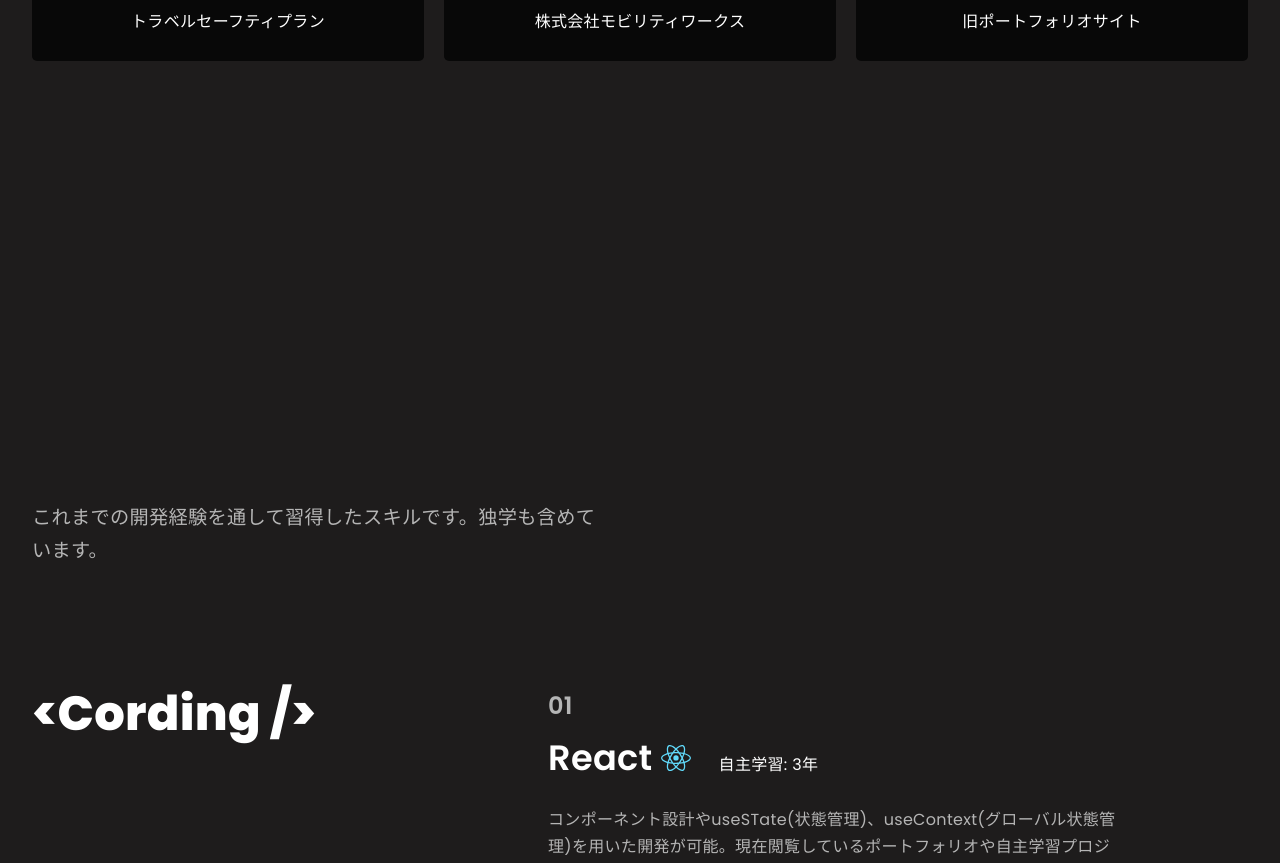
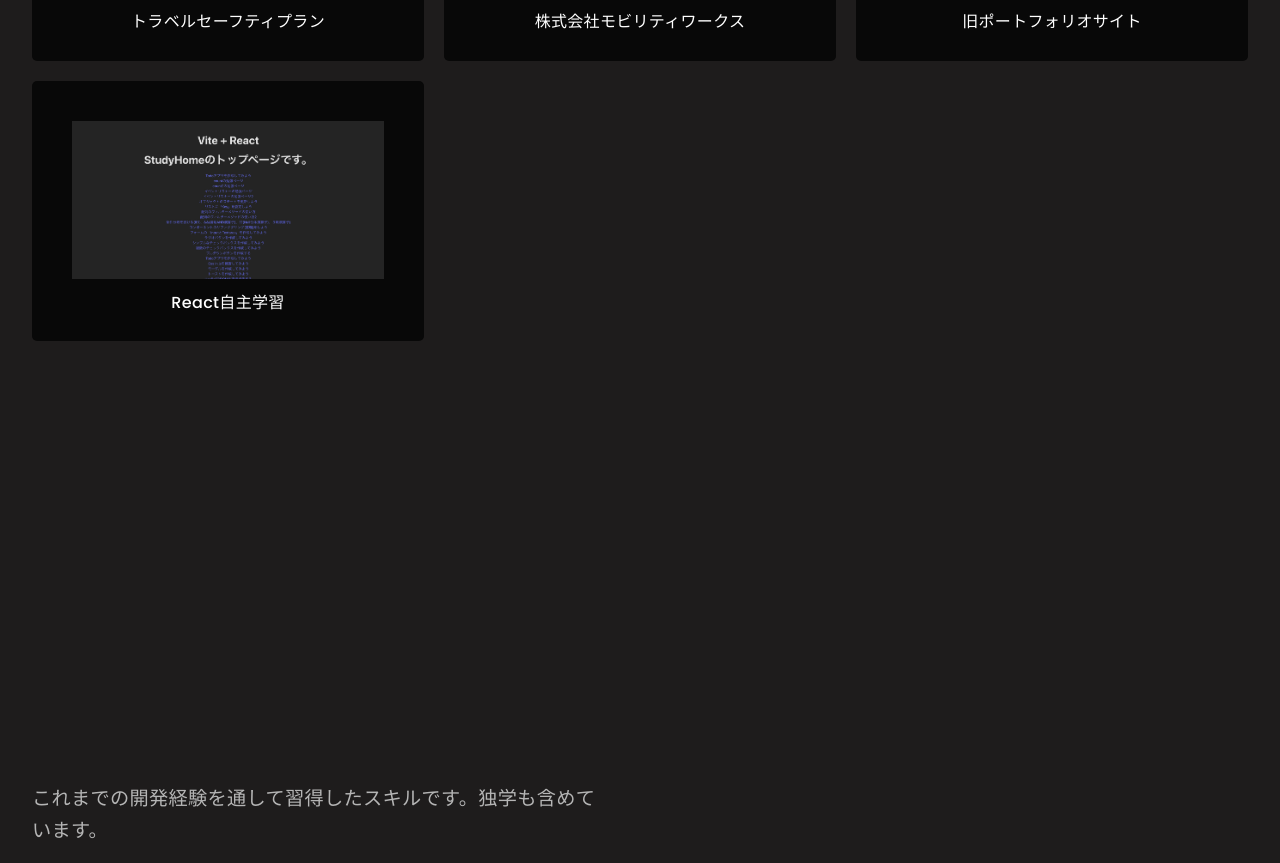
Before and after one commit to terahashi/react-portrorio2025, a React (Vite) app: page / in a window 1280 px wide. Shown: the part 2459-3322 px from the top of the page. Built offline with nearby package versions, Linux system fonts and the light colour scheme; no server answers.

Commit message:
worksData.jsに追加 作品追加

```diff
--- a/src/data/worksData.js
+++ b/src/data/worksData.js
@@ -247,6 +247,52 @@
     visitsite: 'VISIT WEBSITE',
     url: 'https://taksplant.main.jp/portfolio-wp/',
   },
+
+  {
+    id: 7,
+    title: 'React自主学習',
+    image: '/images/site_thumbnail/site-thumbnail-07.jpg',
+    sitethumbnail: '/images/site_thumbnail/site-thumbnail-07.jpg',
+    hoverthumbnail: '/images/site_thumbnail/hover_thumbnail07.jpg',
+    desctription: `
+    ■ 概要
+    ・Reactの基礎学習を目的として作成した学習用サイトです。
+    ・useStateやuseRefなどのReact Hooksを用いた状態管理や、イベント処理、フォーム制御、コンポーネント設計を実践的に学習しました。
+
+    ■ 使用技術
+    ・React
+    ・JavaScript
+    ・Git / GitHub
+    ・CSSInJS
+
+    ■ 学習期間
+     約6ヶ月
+
+    ■ 学習内容
+    ・カウントアプリによる状態管理(useState)
+    ・Todoアプリの作成
+    ・フォーム入力(Textarea / Radio / Select / Checkbox)
+    ・リスト表示とfilterを用いた絞り込み処理
+    ・条件分岐レンダリング
+    ・CSS-in-JSによるスタイリング
+    ・ModalやToastコンポーネントの実装
+    ・useRefを用いたDOM操作
+    ・React Routerによる画面遷移
+
+    ■ 工夫した点
+    ・機能ごとにコンポーネントを分割し、再利用性を意識した設計を行いました。
+    ・各機能を「自分で確認しながらReactの仕組みを理解することを意識しました。」
+
+    ■ 苦労した点
+    ・React状態管理や再レンダリングの仕組みを理解するまでに時間がかかりました。
+    ・特に「Stateを直接変更してはいけないこと(状態変更を検知できず、期待した再レンダリングが行われない)」や「コンポーネントの再描画タイミング(コンポーネント関数を再実行する)」などの理解に苦戦しました。
+
+    `,
+
+    sideText: 'sideText sideTex tsideText sideText sideText sideText sideText', //<SideFixed>コンポーネント渡す
+    visitsite: 'VISIT WEBSITE',
+    url: 'http://react-next-study.netlify.app/',
+  },
 ];
 
 export default worksData;
```
Also changed, not shown: public/images/site_thumbnail/hover_thumbnail07.jpg (added), public/images/site_thumbnail/site-thumbnail-07.jpg (added).
